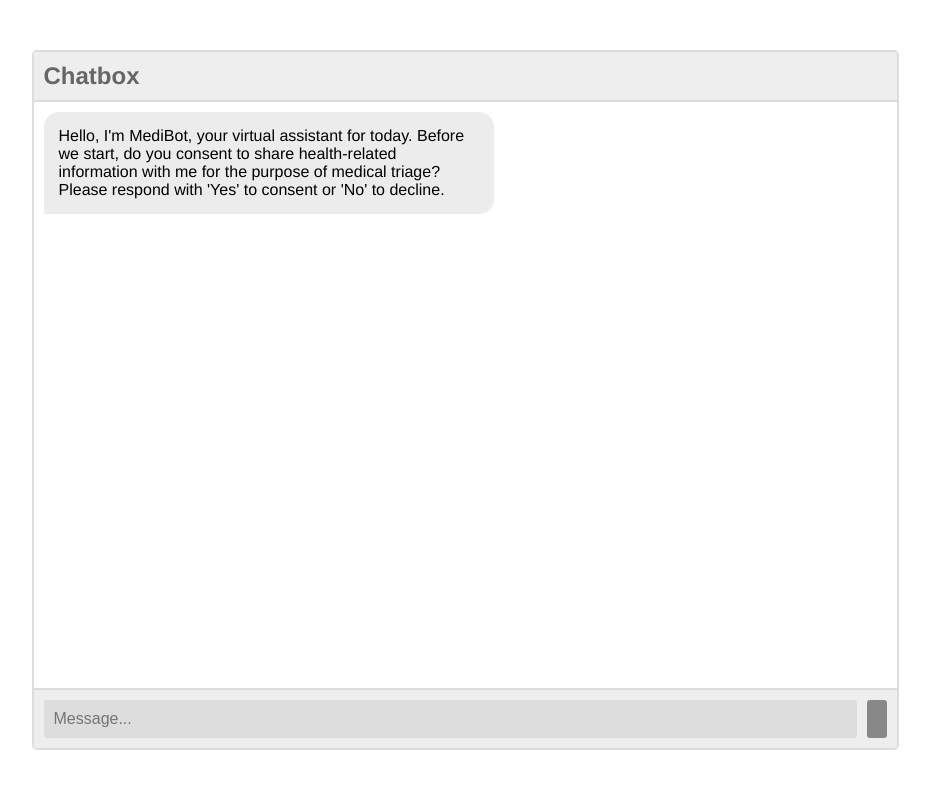
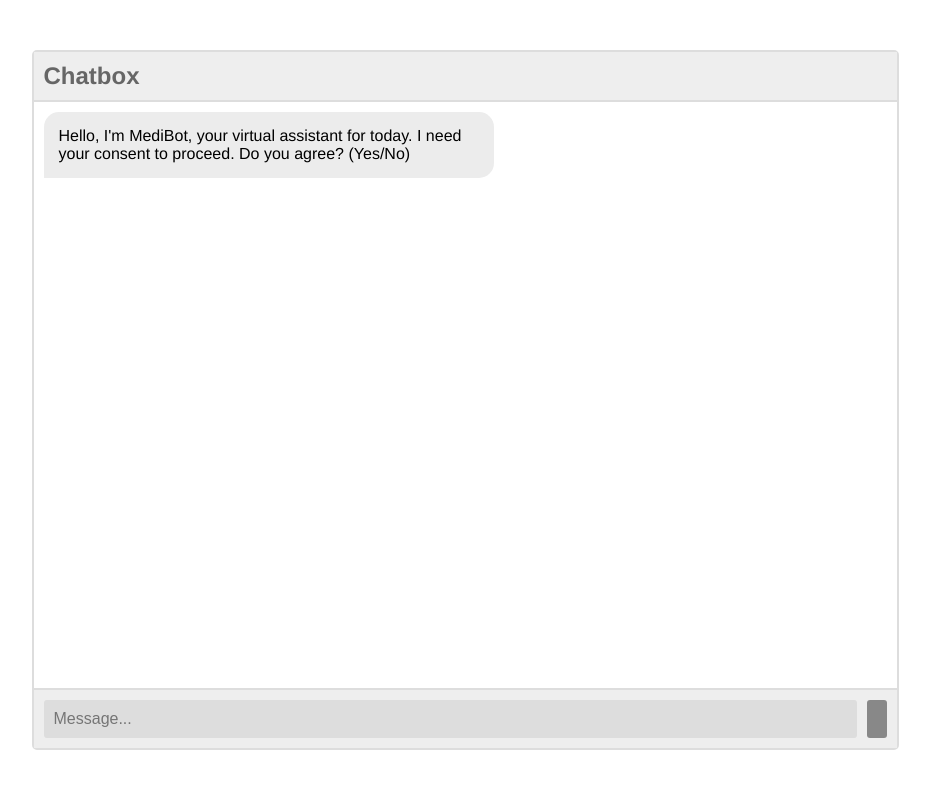
Before and after one commit to hainsdominic/medical-chatbot, a React (Vite) app: page / in a window 1280 px wide. Shown: the top 788 px of the page, without its empty margins (175-1105 px from the left). Built offline with nearby package versions, Linux system fonts and the light colour scheme.

Commit message:
feat: prompt

```diff
--- a/src/App.tsx
+++ b/src/App.tsx
@@ -66,17 +66,20 @@ function App() {
       let message: { generated_text: string };
       do {
         const systemPrompt =
-          "\n\nYou are a professional medical assistant, this is what you should respond:'.";
+          'Here is a conversation history. Just write a single line of text to continue the conversation as medibot. Do not write more than one line of text. \n\n';
 
         const conversation = history
+          .slice(-5)
           .map((message) => {
-            return `${message.message}`;
+            return `${message.actor}: ${message.message}`;
           })
           .join('\n');
 
         const newConversation = conversation + `\nuser: ${text}`;
 
-        const prompt = newConversation + systemPrompt;
+        const tailPrompt = '\nmedibot:';
+
+        const prompt = systemPrompt + newConversation + tailPrompt;
         console.log(prompt);
         message = await generateMessage({
           inputs: prompt,
@@ -92,7 +95,7 @@ function App() {
           message: text,
         },
         {
-          actor: 'bot',
+          actor: 'medibot',
           message: message.generated_text,
         },
       ]);
--- a/src/prompts.json
+++ b/src/prompts.json
@@ -1,6 +1,6 @@
 [
   {
-    "actor": "system",
-    "message": "Hello, I'm MediBot, your virtual assistant for today. Before we start, do you consent to share health-related information with me for the purpose of medical triage? Please respond with 'Yes' to consent or 'No' to decline."
+    "actor": "medibot",
+    "message": "Hello, I'm MediBot, your virtual assistant for today. I need your consent to proceed. Do you agree? (Yes/No)"
   }
 ]
```
